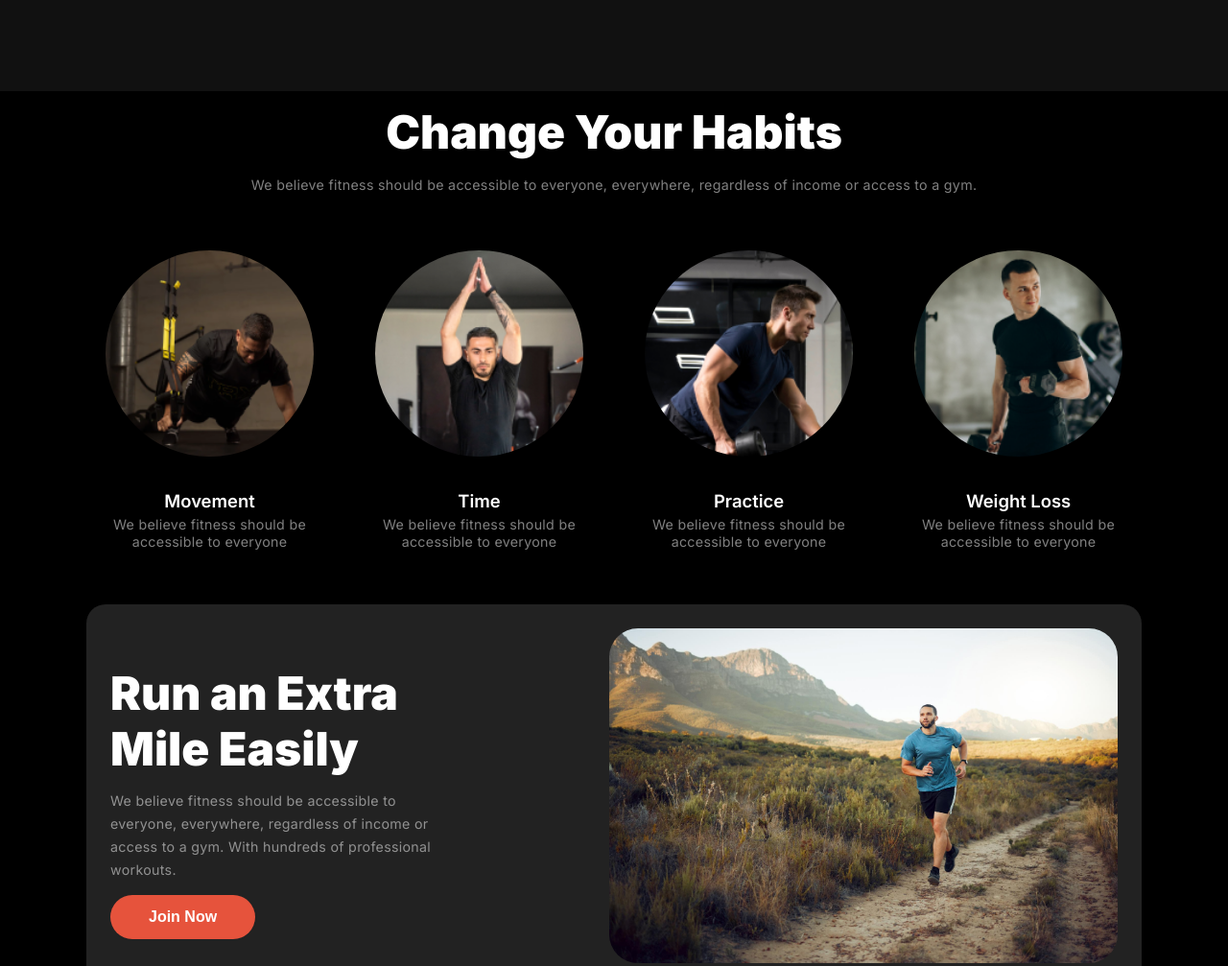
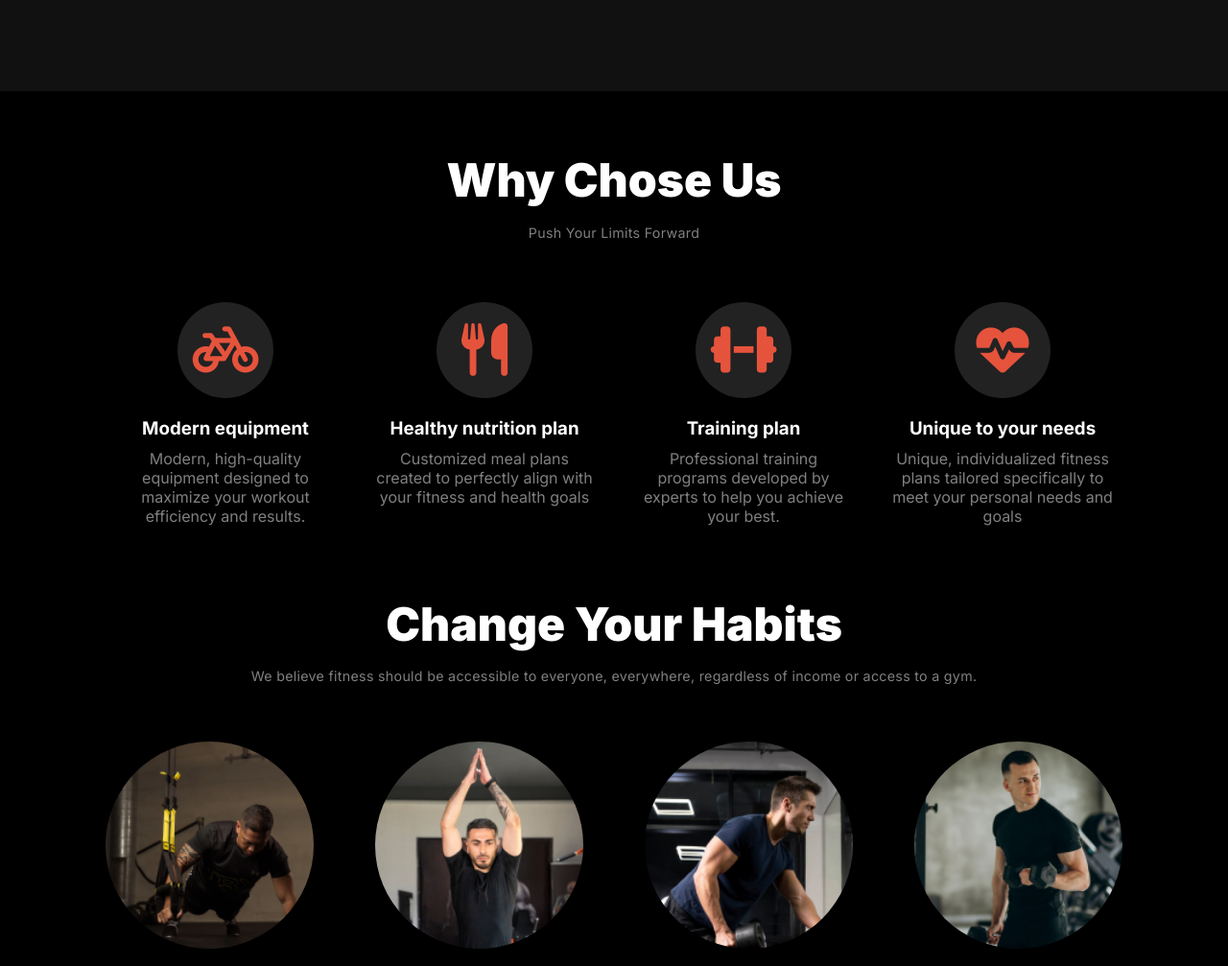
Before and after one commit to Hasinur3813/b10-a2, a plain HTML site: page index.html in a window 1280 px wide. Shown: the part 720-1727 px from the top of the page at 96% size. Drawn offline with Linux system fonts and the light colour scheme; a web font is replaced by a local one.

Commit message:
unique section has been added.

```diff
--- a/assets/styles/responsive.css
+++ b/assets/styles/responsive.css
@@ -7,6 +7,9 @@
   }
   nav .hamburger_menu {
     display: block;
+  }
+  #header_area nav {
+    padding: 20px 0;
   }
 
   /* banner area */
@@ -60,6 +63,11 @@
   }
 
   /* training and exercises */
+  .overlay h4 {
+    font-size: 14px;
+    bottom: 5px;
+    left: 3px;
+  }
   .excercise1 {
     grid-column: 1 / 8;
   }
@@ -95,6 +103,12 @@
 
   /* footer area */
   #footer .footer_content {
+    grid-template-columns: repeat(1, 1fr);
+  }
+
+  /* unique section */
+  /* why chose us */
+  #why_chose_us .chose_us_cards {
     grid-template-columns: repeat(1, 1fr);
   }
 }
@@ -146,6 +160,11 @@
   .footer_content .brand p {
     width: 443px;
   }
+  /* unique section */
+  /* why chose us */
+  #why_chose_us .chose_us_cards {
+    grid-template-columns: repeat(2, 1fr);
+  }
 }
 
 /* for extra small devices */
--- a/assets/styles/style.css
+++ b/assets/styles/style.css
@@ -32,6 +32,7 @@ body {
   font-weight: 900;
   line-height: 120%;
   margin: 14px 0;
+  text-align: center;
 }
 .section_title {
   color: var(--secondary-color);
@@ -40,6 +41,7 @@ body {
   line-height: 24px;
   letter-spacing: 0.3px;
   margin-bottom: 14px;
+  text-align: center;
 }
 
 .btn {
@@ -574,3 +576,49 @@ nav ul li a {
   letter-spacing: 0.3px;
   padding: 36px 0 0;
 }
+
+/* unique section */
+/* why chose us */
+
+#why_chose_us {
+  padding: 50px 0;
+}
+
+#why_chose_us .chose_us_cards {
+  margin-top: 50px;
+  display: grid;
+  grid-template-columns: repeat(4, 1fr);
+  gap: 20px;
+}
+
+#why_chose_us .card {
+  color: white;
+  padding: 10px;
+  text-align: center;
+}
+#why_chose_us .card .icon {
+  display: flex;
+  justify-content: center;
+  align-items: center;
+  margin: 0 auto;
+  text-align: center;
+  background: var(--dark-gray);
+  border-radius: 50%;
+  width: 100px;
+  height: 100px;
+  padding: 20px;
+  margin-bottom: 20px;
+}
+#why_chose_us .card:hover .icon i {
+  transform: rotate(-45deg);
+}
+#why_chose_us .card .icon i {
+  font-size: 55px;
+  color: var(--btn-bg-color);
+  transition: all 0.3s;
+}
+
+#why_chose_us .card .content p {
+  color: var(--secondary-color);
+  margin-top: 10px;
+}
--- a/index.html
+++ b/index.html
@@ -6,6 +6,10 @@
     <title>Fitness</title>
     <link rel="stylesheet" href="./assets/styles/style.css" />
     <link rel="stylesheet" href="./assets/styles/responsive.css" />
+    <link
+      rel="stylesheet"
+      href="https://cdnjs.cloudflare.com/ajax/libs/font-awesome/6.6.0/css/all.min.css"
+    />
   </head>
   <body>
     <!-- header starts here -->
@@ -70,6 +74,75 @@
     </header>
 
     <main>
+      <!-- unique section -->
+
+      <section id="why_chose_us">
+        <div class="container">
+          <h1 class="section_heading">Why Chose Us</h1>
+          <p class="section_title">Push Your Limits Forward</p>
+          <div class="chose_us_cards">
+            <!-- card 1 -->
+
+            <div class="card">
+              <div class="icon">
+                <i class="fa-solid fa-bicycle"></i>
+              </div>
+              <div class="content">
+                <h3>Modern equipment</h3>
+                <p>
+                  Modern, high-quality equipment designed to maximize your
+                  workout efficiency and results.
+                </p>
+              </div>
+            </div>
+
+            <!-- card 2 -->
+            <div class="card">
+              <div class="icon">
+                <i class="fa-solid fa-utensils"></i>
+              </div>
+              <div class="content">
+                <h3>Healthy nutrition plan</h3>
+                <p>
+                  Customized meal plans created to perfectly align with your
+                  fitness and health goals
+                </p>
+              </div>
+            </div>
+
+            <!-- card 3 -->
+            <div class="card">
+              <div class="icon">
+                <i class="fa-solid fa-dumbbell"></i>
+              </div>
+              <div class="content">
+                <h3>Training plan</h3>
+                <p>
+                  Professional training programs developed by experts to help
+                  you achieve your best.
+                </p>
+              </div>
+            </div>
+
+            <!-- card 4 -->
+            <div class="card">
+              <div class="icon">
+                <i class="fa-solid fa-heart-pulse"></i>
+              </div>
+              <div class="content">
+                <h3>Unique to your needs</h3>
+                <p>
+                  Unique, individualized fitness plans tailored specifically to
+                  meet your personal needs and goals
+                </p>
+              </div>
+            </div>
+          </div>
+        </div>
+      </section>
+
+      <!-- unique section ends -->
+
       <!-- habits section -->
       <section id="habits_section">
         <div class="container">
```
Also changed, not shown: assets/images/gym.png (added), assets/images/heart-beat.png (added), assets/images/orange-juice.png (added), assets/images/stationary-bike.png (added).
